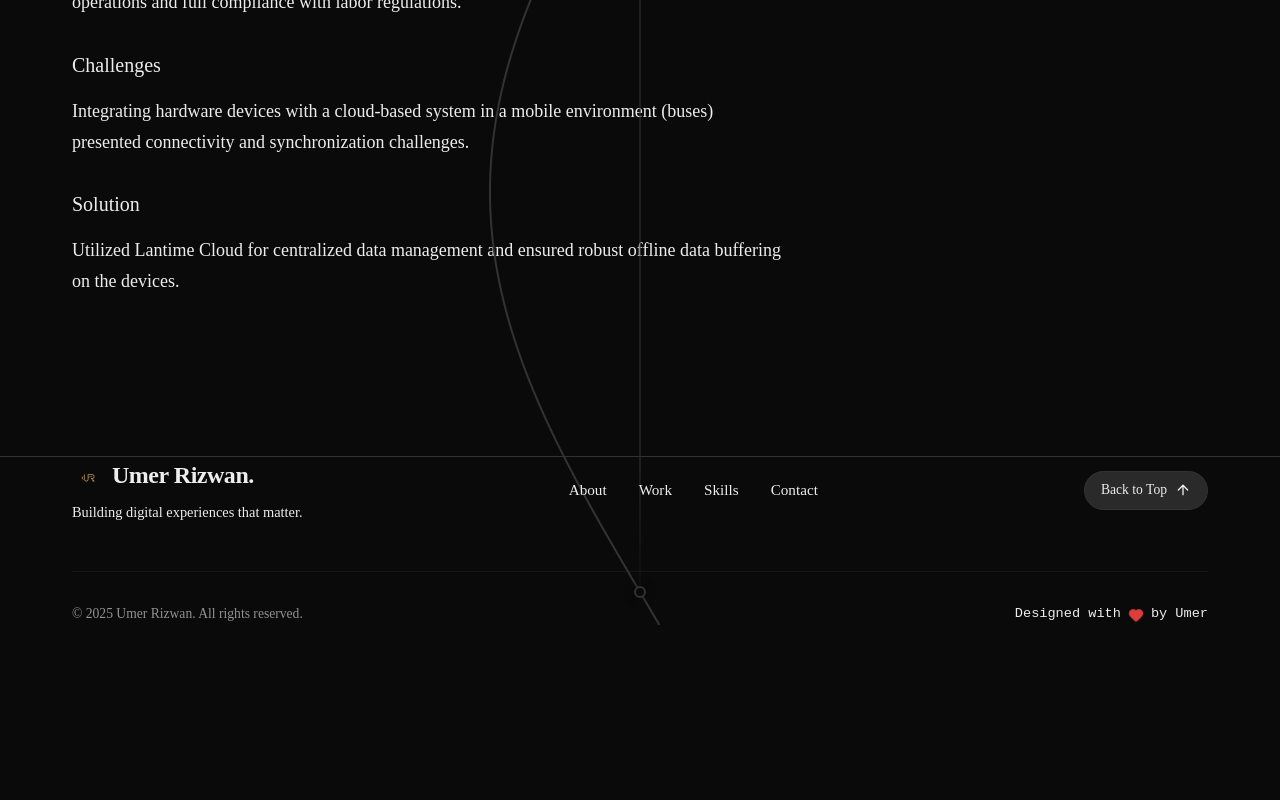
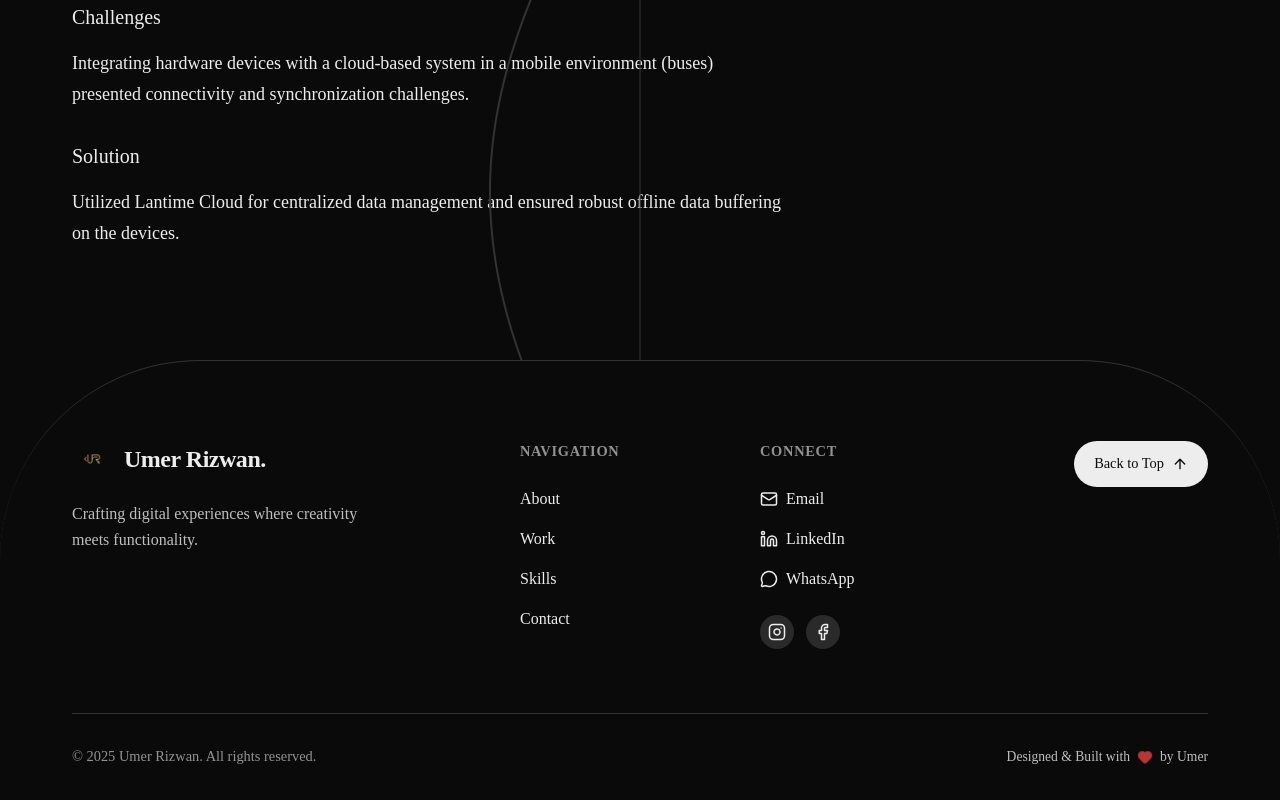
Before and after one commit to UmerRizwan03/MyPortfolio, a Next.js app: page /projects/1 in a window 1280 px wide. Shown: the part 1008-1808 px from the top of the page. Before the commit the page ends 1633 px from the top, so only its background shows below. Built offline with nearby package versions, Linux system fonts and the light colour scheme.

Commit message:
Redesign footer with modern grid layout and social links

```diff
--- a/src/app/globals.css
+++ b/src/app/globals.css
@@ -20,7 +20,7 @@
     --spacing-sm: 1rem;
     --spacing-md: 2rem;
     --spacing-lg: 4rem;
-    --spacing-xl: 8rem;
+    --spacing-xl: 5rem;
 
     /* Typography */
     --font-sans: var(--font-geist-sans);
--- a/src/components/Footer.module.css
+++ b/src/components/Footer.module.css
@@ -1,31 +1,50 @@
 .footer {
-    padding: var(--spacing-2xl) 0;
+    padding: var(--spacing-xl) 0 var(--spacing-md);
     margin-top: auto;
+    background: var(--background);
+    position: relative;
+    overflow: hidden;
     border-top: 1px solid var(--border);
-    background: linear-gradient(to top, var(--background), transparent);
+    border-top-left-radius: 200px;
+    border-top-right-radius: 200px;
+}
+
+.footerBackground {
+    position: absolute;
+    top: 0;
+    left: 0;
+    right: 0;
+    height: 100%;
+    background: radial-gradient(circle at 50% 0%, rgba(var(--primary-rgb), 0.03) 0%, transparent 50%);
+    pointer-events: none;
+    z-index: 0;
 }
 
 .container {
+    position: relative;
+    z-index: 1;
     display: flex;
     flex-direction: column;
-    gap: 3rem;
+    gap: 4rem;
 }
 
-.top {
-    display: flex;
-    flex-direction: column;
-    justify-content: space-between;
-    align-items: flex-start;
+.grid {
+    display: grid;
+    grid-template-columns: 2fr 1fr 1fr 1fr;
     gap: 2rem;
 }
 
-.brandSide {
+.brandColumn {
     display: flex;
     flex-direction: column;
-    gap: 0.5rem;
+    gap: 1.5rem;
+    max-width: 300px;
 }
 
 .logo {
+    display: flex;
+    align-items: center;
+    gap: 0.75rem;
     font-size: 1.5rem;
     font-weight: 700;
     color: var(--foreground);
@@ -33,44 +52,106 @@
     letter-spacing: -0.02em;
 }
 
+.logoImage {
+    object-fit: contain;
+}
+
 .tagline {
     color: var(--secondary-foreground);
-    font-size: 0.9rem;
-    max-width: 300px;
-    line-height: 1.5;
+    font-size: 1rem;
+    line-height: 1.6;
+    opacity: 0.8;
 }
 
-.nav {
+.column {
     display: flex;
-    gap: 2rem;
-    flex-wrap: wrap;
+    flex-direction: column;
+    gap: 1.5rem;
 }
 
-.navLink {
+.columnTitle {
+    font-size: 0.9rem;
+    font-weight: 600;
+    text-transform: uppercase;
+    letter-spacing: 0.05em;
+    color: var(--secondary-foreground);
+    opacity: 0.6;
+}
+
+.navStack,
+.socialStack {
+    display: flex;
+    flex-direction: column;
+    gap: 1rem;
+}
+
+.navLink,
+.socialLink {
     color: var(--secondary-foreground);
     text-decoration: none;
-    font-size: 0.95rem;
-    transition: color 0.3s ease;
-    position: relative;
+    font-size: 1rem;
+    transition: all 0.3s ease;
+    display: flex;
+    align-items: center;
+    gap: 0.5rem;
+    width: fit-content;
 }
 
-.navLink:hover {
+.navLink:hover,
+.socialLink:hover {
     color: var(--primary);
+    transform: translateX(4px);
 }
 
-.navLink::after {
-    content: '';
-    position: absolute;
-    bottom: -2px;
-    left: 0;
-    width: 0;
-    height: 1px;
-    background: var(--primary);
-    transition: width 0.3s ease;
+.iconLink {
+    color: var(--secondary-foreground);
+    transition: all 0.3s ease;
+    padding: 0.5rem;
+    background: var(--accent);
+    border-radius: 50%;
+    display: flex;
+    justify-content: center;
+    align-items: center;
 }
 
-.navLink:hover::after {
-    width: 100%;
+.iconLink:hover {
+    background: var(--primary);
+    color: var(--primary-foreground);
+    transform: translateY(-2px);
+}
+
+.miniSocials {
+    display: flex;
+    gap: 0.75rem;
+    margin-top: 0.5rem;
+}
+
+.actionColumn {
+    display: flex;
+    flex-direction: column;
+    justify-content: flex-start;
+    align-items: flex-end;
+}
+
+.backToTop {
+    display: flex;
+    align-items: center;
+    gap: 0.5rem;
+    padding: 0.75rem 1.25rem;
+    border-radius: 100px;
+    background: var(--foreground);
+    color: var(--background);
+    font-size: 0.9rem;
+    font-weight: 500;
+    cursor: pointer;
+    transition: all 0.3s ease;
+    border: none;
+}
+
+.backToTop:hover {
+    transform: translateY(-4px);
+    box-shadow: 0 4px 12px rgba(0, 0, 0, 0.1);
+    background: var(--primary);
 }
 
 .bottom {
@@ -80,22 +161,23 @@
     align-items: center;
     gap: 1.5rem;
     padding-top: 2rem;
-    border-top: 1px solid rgba(255, 255, 255, 0.05);
+    border-top: 1px solid var(--border);
 }
 
 .copyright {
     color: var(--secondary-foreground);
-    font-size: 0.85rem;
+    font-size: 0.9rem;
     opacity: 0.6;
 }
 
 .signature {
-    font-family: monospace;
+    font-family: var(--font-mono);
     font-size: 0.85rem;
     color: var(--secondary-foreground);
     display: flex;
     align-items: center;
     gap: 0.5rem;
+    opacity: 0.8;
 }
 
 .heart {
@@ -103,32 +185,12 @@
     animation: pulse 2s infinite ease-in-out;
 }
 
-.backToTop {
-    display: flex;
-    align-items: center;
-    gap: 0.5rem;
-    padding: 0.5rem 1rem;
-    border-radius: 100px;
-    background: var(--accent);
-    border: 1px solid var(--border);
-    color: var(--foreground);
-    font-size: 0.85rem;
-    cursor: pointer;
-    transition: all 0.3s ease;
-}
-
-.backToTop:hover {
-    background: var(--secondary);
-    transform: translateY(-2px);
-    border-color: var(--primary);
-}
-
 @keyframes pulse {
 
     0%,
     100% {
         transform: scale(1);
-        opacity: 0.8;
+        opacity: 0.9;
     }
 
     50% {
@@ -138,12 +200,32 @@
 }
 
 @media (min-width: 768px) {
-    .top {
-        flex-direction: row;
-        align-items: center;
-    }
-
     .bottom {
         flex-direction: row;
     }
 }
+
+@media (max-width: 1024px) {
+    .grid {
+        grid-template-columns: 1fr 1fr;
+        gap: 3rem;
+    }
+
+    .brandColumn {
+        grid-column: 1 / -1;
+        max-width: none;
+    }
+
+    .actionColumn {
+        grid-column: 1 / -1;
+        align-items: flex-start;
+        margin-top: 1rem;
+    }
+}
+
+@media (max-width: 640px) {
+    .grid {
+        grid-template-columns: 1fr;
+        gap: 2.5rem;
+    }
+}
--- a/src/components/Footer.tsx
+++ b/src/components/Footer.tsx
@@ -2,7 +2,7 @@
 
 import Link from "next/link";
 import Image from "next/image";
-import { ArrowUp, Heart } from "lucide-react";
+import { ArrowUp, Heart, Mail, Linkedin, Instagram, Facebook, MessageCircle } from "lucide-react";
 import Container from "./ui/Container";
 import styles from "./Footer.module.css";
 
@@ -18,28 +18,61 @@ export default function Footer() {
 
     return (
         <footer className={styles.footer}>
+            <div className={styles.footerBackground} />
             <Container className={styles.container}>
-                <div className={styles.top}>
-                    <div className={styles.brandSide}>
+                <div className={styles.grid}>
+                    {/* Brand Column */}
+                    <div className={styles.brandColumn}>
                         <Link href="/" className={styles.logo}>
-                            <Image src="/logo.png" alt="Logo" width={32} height={32} className="w-8 h-8 object-contain mr-2 inline-block" />
-                            Umer Rizwan.
+                            <Image src="/logo.png" alt="Logo" width={40} height={40} className={styles.logoImage} />
+                            <span>Umer Rizwan.</span>
                         </Link>
                         <p className={styles.tagline}>
-                            Building digital experiences that matter.
+                            Crafting digital experiences where creativity meets functionality.
                         </p>
                     </div>
 
-                    <nav className={styles.nav}>
+                    {/* Navigation Column */}
+                    <div className={styles.column}>
+                        <h3 className={styles.columnTitle}>Navigation</h3>
+                        <nav className={styles.navStack}>
                             <Link href="#about" className={styles.navLink}>About</Link>
-                        <Link href="#work" className={styles.navLink}>Work</Link>
+                            <Link href="#projects" className={styles.navLink}>Work</Link>
                             <Link href="#skills" className={styles.navLink}>Skills</Link>
                             <Link href="#contact" className={styles.navLink}>Contact</Link>
                         </nav>
+                    </div>
 
+                    {/* Social Column */}
+                    <div className={styles.column}>
+                        <h3 className={styles.columnTitle}>Connect</h3>
+                        <div className={styles.socialStack}>
+                            <a href="mailto:srcumer@gmail.com" className={styles.socialLink}>
+                                <Mail size={18} /> Email
+                            </a>
+                            <a href="https://www.linkedin.com/in/umer-rizwan-valiyangadi-abdul-azeez-a68464181" target="_blank" rel="noopener noreferrer" className={styles.socialLink}>
+                                <Linkedin size={18} /> LinkedIn
+                            </a>
+                            <a href="https://wa.me/917356067820" target="_blank" rel="noopener noreferrer" className={styles.socialLink}>
+                                <MessageCircle size={18} /> WhatsApp
+                            </a>
+                            <div className={styles.miniSocials}>
+                                <a href="https://www.instagram.com/umer.rizwan3/" target="_blank" rel="noopener noreferrer" aria-label="Instagram" className={styles.iconLink}>
+                                    <Instagram size={18} />
+                                </a>
+                                <a href="https://www.facebook.com/umer.rizwan.07/" target="_blank" rel="noopener noreferrer" aria-label="Facebook" className={styles.iconLink}>
+                                    <Facebook size={18} />
+                                </a>
+                            </div>
+                        </div>
+                    </div>
+
+                    {/* Action Column */}
+                    <div className={styles.actionColumn}>
                         <button onClick={scrollToTop} className={styles.backToTop}>
                             Back to Top <ArrowUp size={16} />
                         </button>
+                    </div>
                 </div>
 
                 <div className={styles.bottom}>
@@ -48,7 +81,7 @@ export default function Footer() {
                     </p>
 
                     <div className={styles.signature}>
-                        Designed with <Heart size={14} fill="currentColor" className={styles.heart} /> by Umer
+                        Designed & Built with <Heart size={14} fill="currentColor" className={styles.heart} /> by Umer
                     </div>
                 </div>
             </Container>
```
Lines whose indentation alone changed are shown as unchanged.
